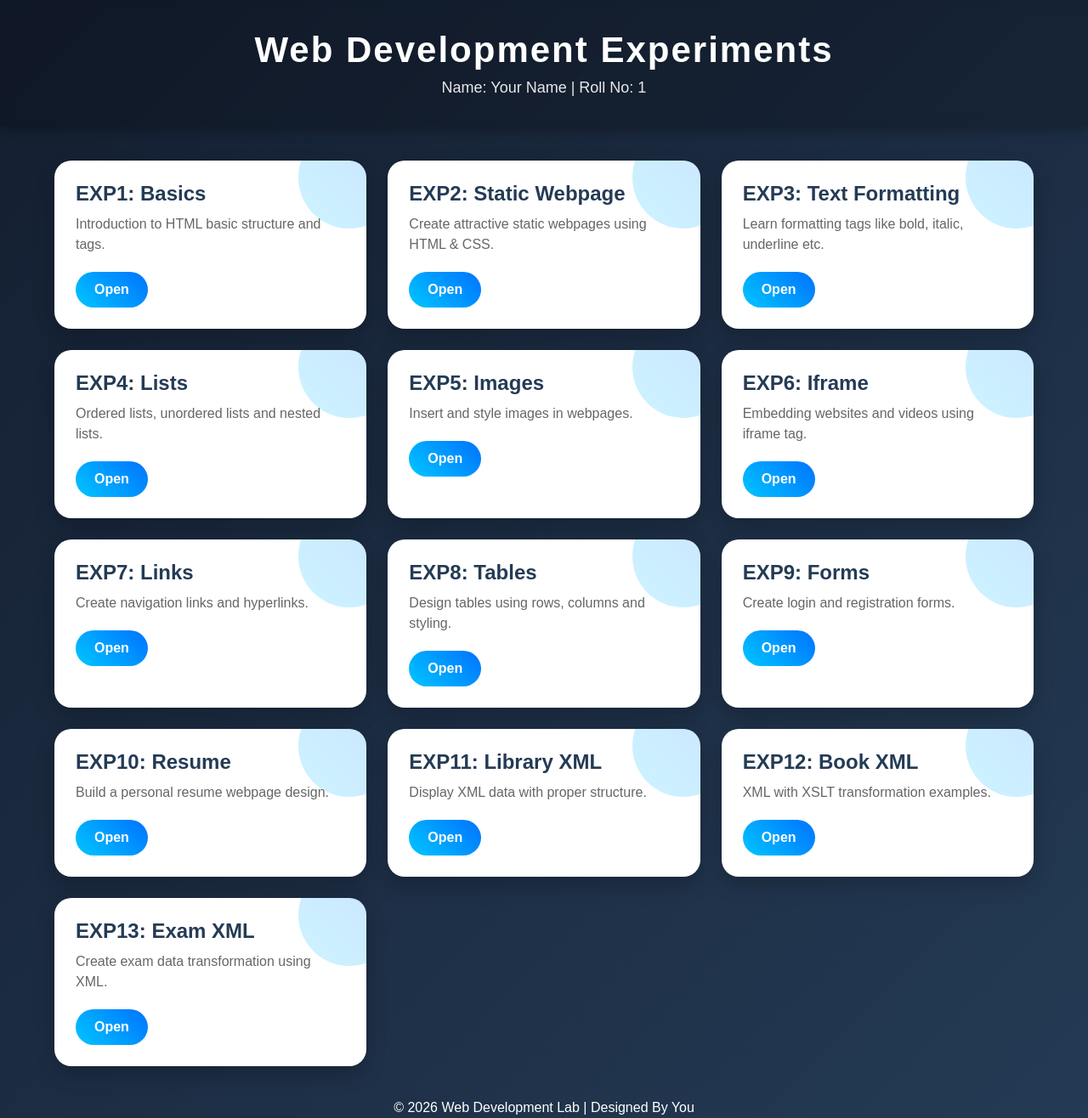
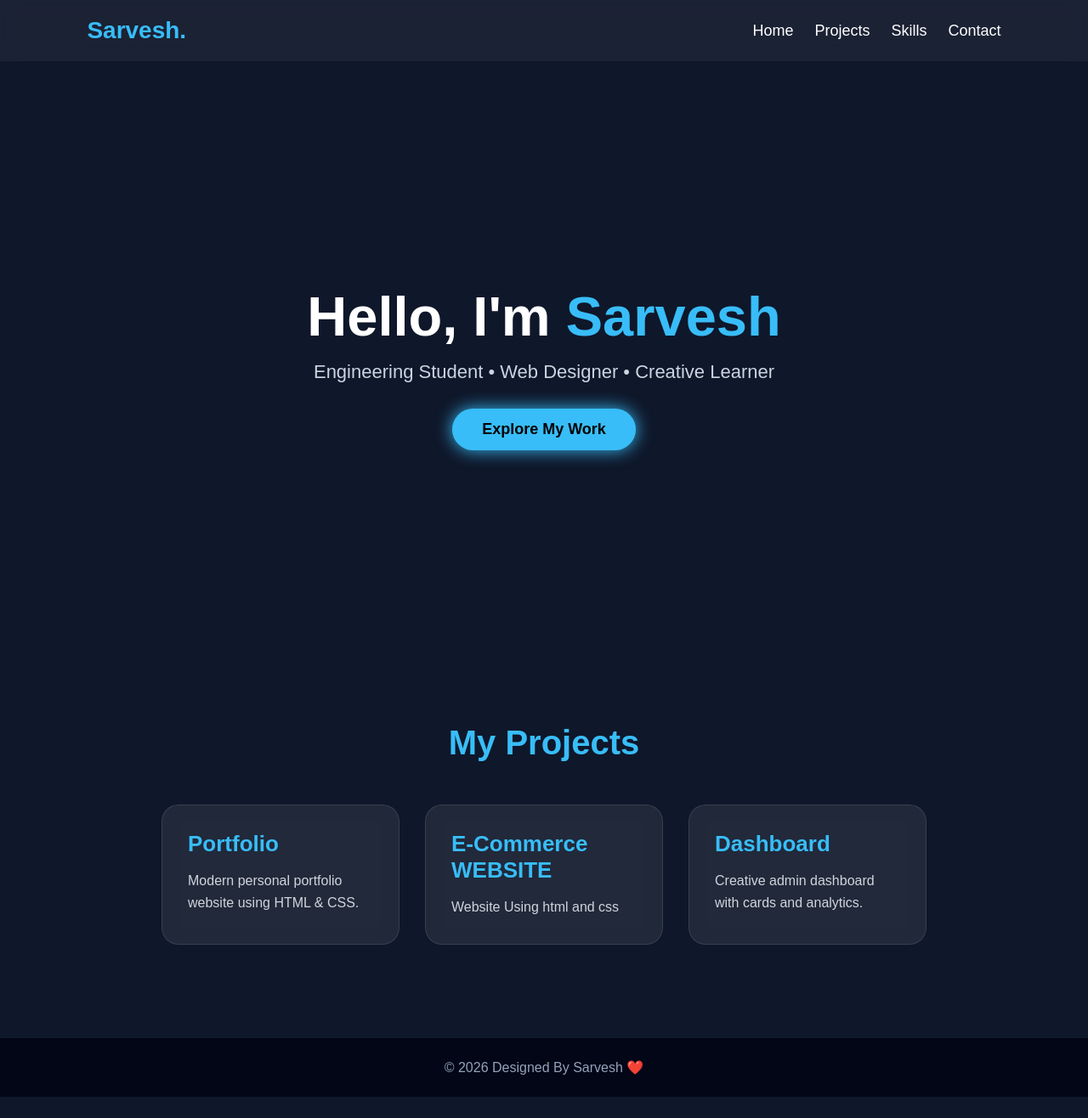
Before and after one commit to anjalidange9370/WEB_DEV_Assignments, a plain HTML site: page index.html in a window 1280 px wide. Shown: the top 1316 px of the page at 85% size. After the commit the page ends 1291 px from the top, so only its background shows below. Drawn offline with Linux system fonts and the light colour scheme.

Commit message:
Add files via upload

```diff
--- a/index.html
+++ b/index.html
@@ -3,7 +3,8 @@
 <head>
   <meta charset="UTF-8">
   <meta name="viewport" content="width=device-width, initial-scale=1.0">
-  <title>Web Development Experiments</title>
+
+  <title>Creative Portfolio</title>
 
   <style>
 
@@ -15,111 +16,164 @@
     }
 
     body{
-      background:linear-gradient(135deg,#141e30,#243b55);
-      min-height:100vh;
-      padding-bottom:50px;
+      background:#0f172a;
+      color:white;
+      overflow-x:hidden;
     }
 
-    /* HEADER */
+    /* Navbar */
 
-    .header{
-      text-align:center;
-      color:white;
-      padding:35px 20px;
-      background:rgba(0,0,0,0.2);
-      backdrop-filter:blur(5px);
-      box-shadow:0 4px 15px rgba(0,0,0,0.3);
+    nav{
+      display:flex;
+      justify-content:space-between;
+      align-items:center;
+      padding:20px 8%;
+      background:rgba(255,255,255,0.05);
+      backdrop-filter:blur(10px);
+      position:sticky;
+      top:0;
     }
 
-    .header h1{
-      font-size:42px;
-      margin-bottom:10px;
-      letter-spacing:2px;
+    nav h2{
+      color:#38bdf8;
+      font-size:28px;
     }
 
-    .header p{
-      font-size:18px;
-      opacity:0.9;
-    }
-
-    /* CONTAINER */
-
-    .container{
-      width:90%;
-      margin:auto;
-      margin-top:40px;
-
-      display:grid;
-      grid-template-columns:repeat(auto-fit,minmax(300px,1fr));
+    nav ul{
+      display:flex;
+      list-style:none;
       gap:25px;
     }
 
-    /* CARD */
+    nav ul li a{
+      text-decoration:none;
+      color:white;
+      transition:0.3s;
+      font-size:18px;
+    }
+
+    nav ul li a:hover{
+      color:#38bdf8;
+    }
+
+    /* Hero Section */
+
+    .hero{
+      min-height:90vh;
+      display:flex;
+      justify-content:center;
+      align-items:center;
+      text-align:center;
+      padding:20px;
+    }
+
+    .content h1{
+      font-size:65px;
+      margin-bottom:15px;
+    }
+
+    .content h1 span{
+      color:#38bdf8;
+    }
+
+    .content p{
+      font-size:22px;
+      color:#cbd5e1;
+      margin-bottom:30px;
+    }
+
+    .btn{
+      padding:14px 35px;
+      border:none;
+      background:#38bdf8;
+      color:black;
+      font-size:18px;
+      border-radius:40px;
+      cursor:pointer;
+      transition:0.4s;
+      font-weight:bold;
+      box-shadow:0 0 20px #38bdf8;
+    }
+
+    .btn:hover{
+      transform:scale(1.1);
+      background:white;
+      box-shadow:0 0 35px white;
+    }
+
+    /* Cards */
+
+    .projects{
+      padding:60px 8%;
+    }
+
+    .title{
+      text-align:center;
+      font-size:40px;
+      margin-bottom:50px;
+      color:#38bdf8;
+    }
+
+    .card-box{
+      display:flex;
+      justify-content:center;
+      gap:30px;
+      flex-wrap:wrap;
+    }
 
     .card{
-      background:white;
+      width:280px;
+      background:rgba(255,255,255,0.08);
       border-radius:20px;
-      padding:25px;
-      position:relative;
-      overflow:hidden;
+      padding:30px;
       transition:0.4s;
-      box-shadow:0 10px 25px rgba(0,0,0,0.2);
+      backdrop-filter:blur(10px);
+      border:1px solid rgba(255,255,255,0.1);
     }
 
     .card:hover{
-      transform:translateY(-10px) scale(1.03);
-      box-shadow:0 15px 30px rgba(0,0,0,0.4);
+      transform:translateY(-12px);
+      box-shadow:0 0 25px #38bdf8;
     }
 
-    .card::before{
-      content:'';
-      position:absolute;
-      width:120px;
-      height:120px;
-      background:linear-gradient(45deg,#00c6ff,#0072ff);
-      border-radius:50%;
-      top:-40px;
-      right:-40px;
-      opacity:0.2;
-    }
-
-    .card h2{
-      color:#243b55;
-      margin-bottom:10px;
-      font-size:24px;
+    .card h3{
+      margin-bottom:15px;
+      color:#38bdf8;
+      font-size:26px;
     }
 
     .card p{
-      color:#666;
-      margin-bottom:20px;
-      line-height:1.5;
+      color:#d1d5db;
+      line-height:1.6;
     }
 
-    /* BUTTON */
-
-    .btn{
-      display:inline-block;
-      text-decoration:none;
-      background:linear-gradient(45deg,#00c6ff,#0072ff);
-      color:white;
-      padding:12px 22px;
-      border-radius:30px;
-      font-weight:bold;
-      transition:0.3s;
-    }
-
-    .btn:hover{
-      background:linear-gradient(45deg,#ff512f,#dd2476);
-      transform:scale(1.05);
-    }
-
-    /* FOOTER */
+    /* Footer */
 
     footer{
       text-align:center;
-      color:white;
-      margin-top:40px;
-      font-size:16px;
+      padding:25px;
+      margin-top:50px;
+      background:#020617;
+      color:#94a3b8;
+    }
+
+    /* Responsive */
+
+    @media(max-width:768px){
+
+      .content h1{
+        font-size:42px;
+      }
+
+      .content p{
+        font-size:18px;
+      }
+
+      nav{
+        flex-direction:column;
+        gap:15px;
+      }
+
     }
 
   </style>
@@ -127,99 +181,76 @@
 
 <body>
 
-  <!-- HEADER -->
+  <!-- Navbar -->
 
-  <div class="header">
-    <h1>Web Development Experiments</h1>
-    <p>Name: Your Name | Roll No: 1</p>
+  <nav>
+
+    <h2>Sarvesh.</h2>
+
+    <ul>
+      <li><a href="">Home</a></li>
+      <li><a href="">Projects</a></li>
+      <li><a href="">Skills</a></li>
+      <li><a href="">Contact</a></li>
+    </ul>
+
+  </nav>
+
+  <!-- Hero Section -->
+
+  <section class="hero">
+
+    <div class="content">
+
+      <h1>Hello, I'm <span>Sarvesh</span></h1>
+
+      <p>
+        Engineering Student • Web Designer • Creative Learner
+      </p>
+
+      <button class="btn">Explore My Work</button>
+
     </div>
 
-  <!-- ASSIGNMENT CARDS -->
+  </section>
 
-  <div class="container">
+  <!-- Projects -->
+
+  <section class="projects">
+
+    <h2 class="title">My Projects</h2>
+
+    <div class="card-box">
 
       <div class="card">
-      <h2>EXP1: Basics</h2>
-      <p>Introduction to HTML basic structure and tags.</p>
-      <a href="exp1.html" class="btn">Open</a>
+        <h3>Portfolio</h3>
+        <p>
+          Modern personal portfolio website using HTML & CSS.
+        </p>
       </div>
 
       <div class="card">
-      <h2>EXP2: Static Webpage</h2>
-      <p>Create attractive static webpages using HTML & CSS.</p>
-      <a href="exp2.html" class="btn">Open</a>
+        <h3>E-Commerce WEBSITE</h3>
+        <p>
+          Website Using html and css
+        </p>
       </div>
 
       <div class="card">
-      <h2>EXP3: Text Formatting</h2>
-      <p>Learn formatting tags like bold, italic, underline etc.</p>
-      <a href="exp3.html" class="btn">Open</a>
-    </div>
-
-    <div class="card">
-      <h2>EXP4: Lists</h2>
-      <p>Ordered lists, unordered lists and nested lists.</p>
-      <a href="exp4.html" class="btn">Open</a>
-    </div>
-
-    <div class="card">
-      <h2>EXP5: Images</h2>
-      <p>Insert and style images in webpages.</p>
-      <a href="exp5.html" class="btn">Open</a>
-    </div>
-
-    <div class="card">
-      <h2>EXP6: Iframe</h2>
-      <p>Embedding websites and videos using iframe tag.</p>
-      <a href="exp6.html" class="btn">Open</a>
-    </div>
-
-    <div class="card">
-      <h2>EXP7: Links</h2>
-      <p>Create navigation links and hyperlinks.</p>
-      <a href="exp7.html" class="btn">Open</a>
-    </div>
-
-    <div class="card">
-      <h2>EXP8: Tables</h2>
-      <p>Design tables using rows, columns and styling.</p>
-      <a href="exp8.html" class="btn">Open</a>
-    </div>
-
-    <div class="card">
-      <h2>EXP9: Forms</h2>
-      <p>Create login and registration forms.</p>
-      <a href="exp9.html" class="btn">Open</a>
-    </div>
-
-    <div class="card">
-      <h2>EXP10: Resume</h2>
-      <p>Build a personal resume webpage design.</p>
-      <a href="exp10.html" class="btn">Open</a>
-    </div>
-
-    <div class="card">
-      <h2>EXP11: Library XML</h2>
-      <p>Display XML data with proper structure.</p>
-      <a href="exp11.html" class="btn">Open</a>
-    </div>
-
-    <div class="card">
-      <h2>EXP12: Book XML</h2>
-      <p>XML with XSLT transformation examples.</p>
-      <a href="exp12.html" class="btn">Open</a>
-    </div>
-
-    <div class="card">
-      <h2>EXP13: Exam XML</h2>
-      <p>Create exam data transformation using XML.</p>
-      <a href="exp13.html" class="btn">Open</a>
+        <h3>Dashboard</h3>
+        <p>
+          Creative admin dashboard with cards and analytics.
+        </p>
       </div>
 
     </div>
 
+  </section>
+
+  <!-- Footer -->
+
   <footer>
-    © 2026 Web Development Lab | Designed By You
+    © 2026 Designed By Sarvesh ❤️
   </footer>
 
 </body>
```
Lines whose indentation alone changed are shown as unchanged.
